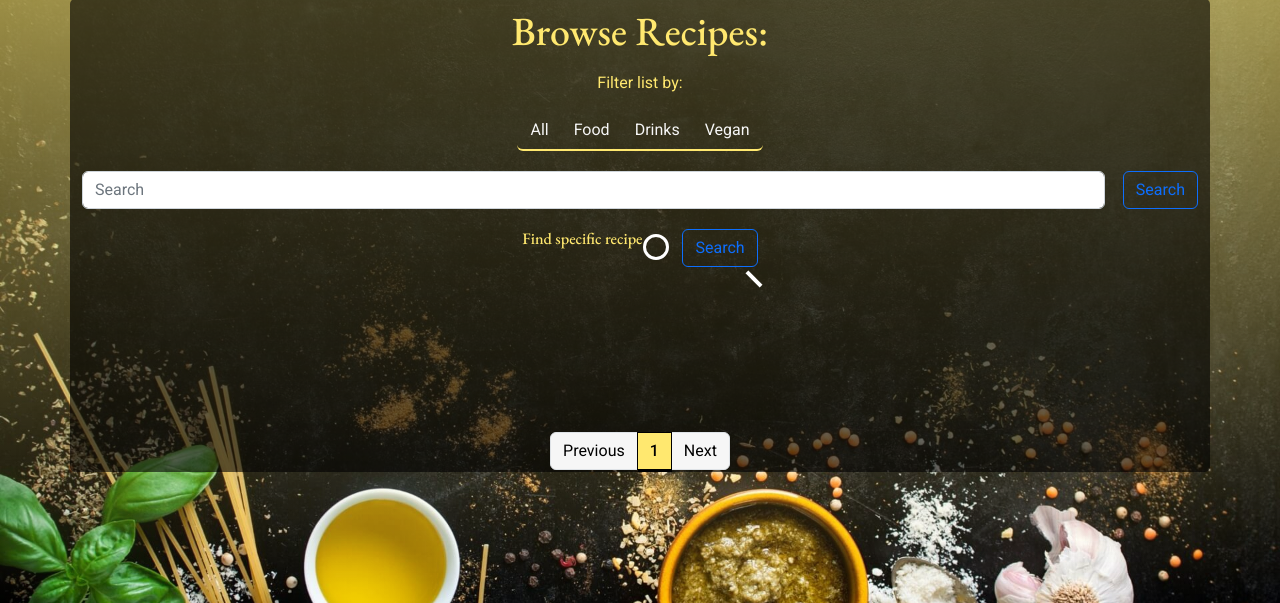
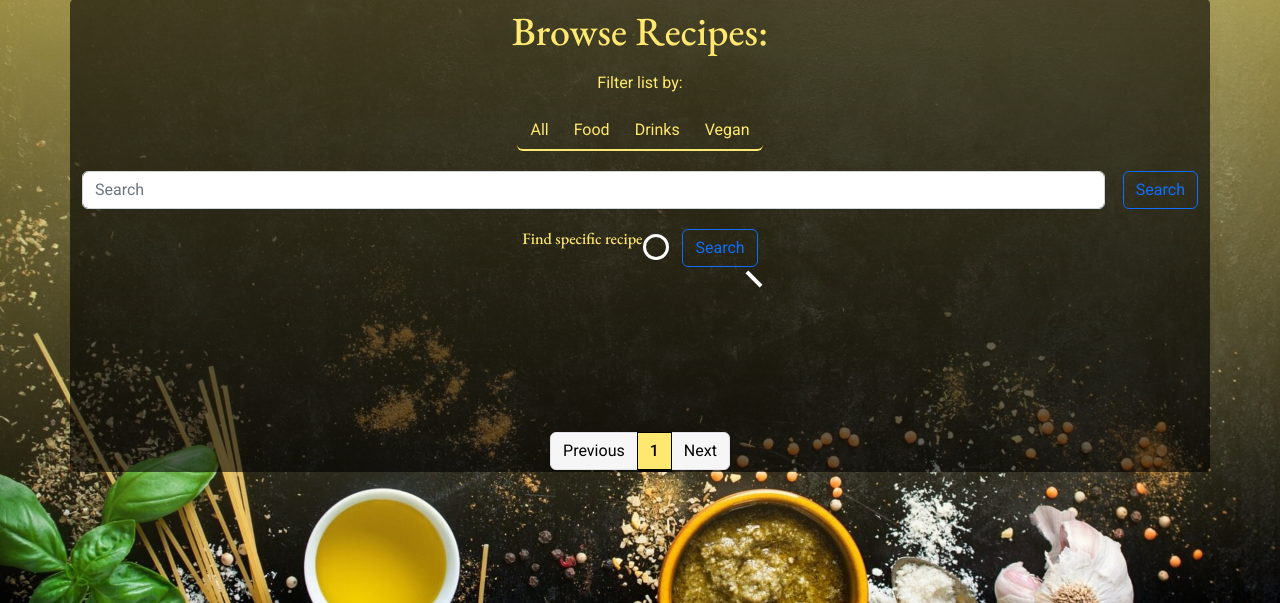
Before and after one commit to PatSvedberg/RecipeRepublic, a Django app: page /recipes/ in a window 1280 px wide. Shown: the part 131-734 px from the top of the page. Run offline with Django 3.2, Linux system fonts and the light colour scheme; data that the repository does not hold is empty; parts of the project's set-up code (start-up, migrations or seed data) failed here and were passed over; some libraries are stand-ins or nearby versions.

Commit message:
Fix contrast errors from WAVE chrome extension

```diff
--- a/static/css/style.css
+++ b/static/css/style.css
@@ -259,7 +259,11 @@ a.img-container:hover {
 }
 
 .browse-cont a {
-    color: var(--off-white)
+    color: var(--black)
+}
+
+.btn-group a {
+    color:var(--yellowish)
 }
 
 .btn-group {
@@ -409,7 +413,7 @@ a.img-container:hover {
     font-size: 13px;
     letter-spacing: 2px;
     font-weight: 500;
-    color: #868686;
+    color: var(--black)
 }
 
 .card__title {
@@ -427,12 +431,13 @@ a.img-container:hover {
     font-size: 12px;
     font-family: 'Raleway', sans-serif;
     font-weight: 500;
+    color: var(--black)
 }
 
 .card__author {
     font-weight: 600;
     text-decoration: none;
-    color: #AD7D52;
+    color: var(--black)
 }
 
 .card:hover .card__img--hover {
```
